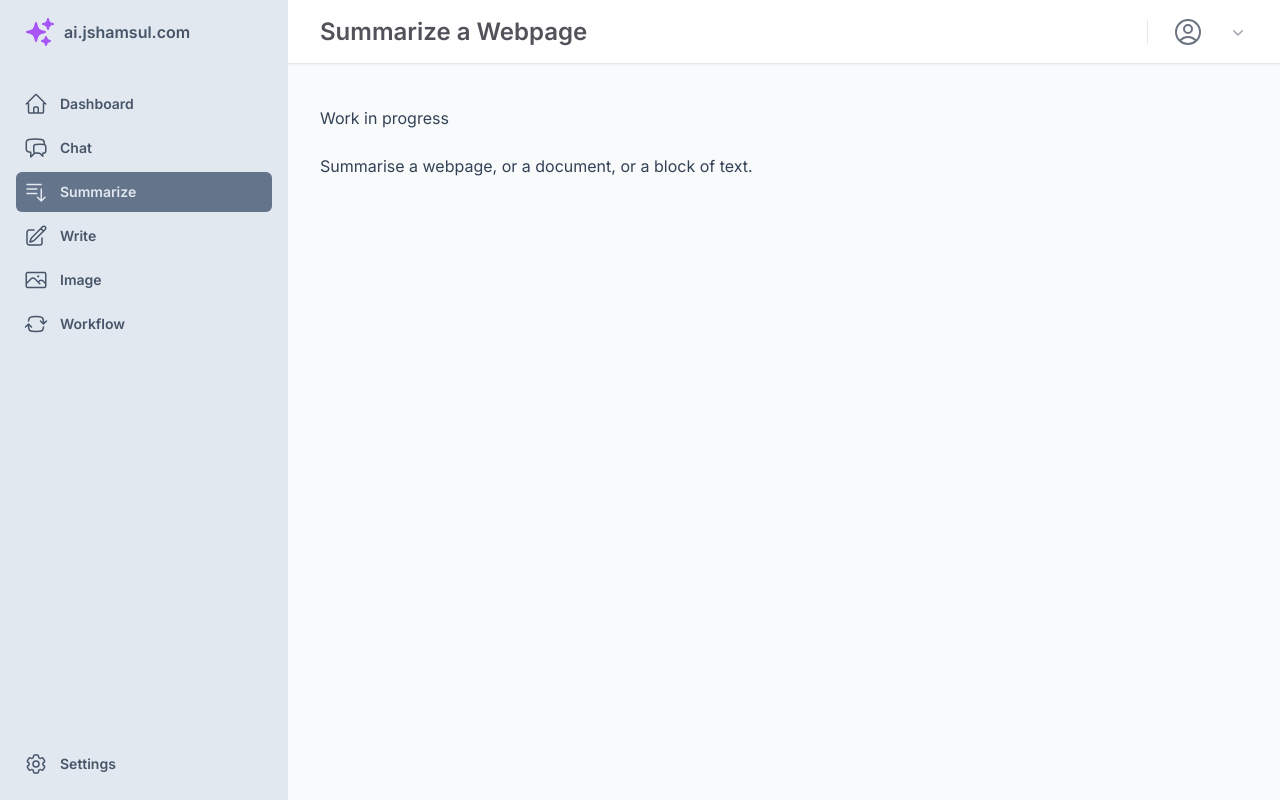
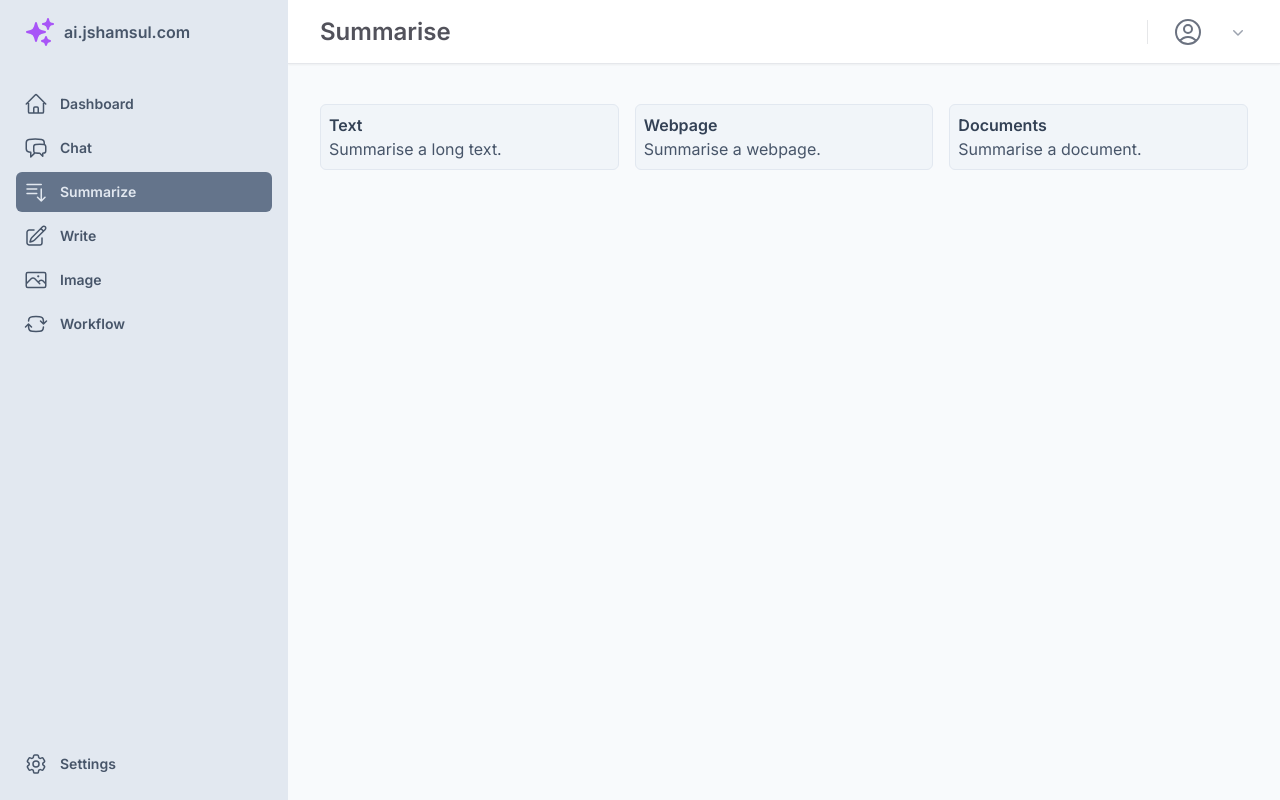
Before and after one commit to jibone/ai.jshamsul.com, a Next.js app in the folder webapp/: page /summarize in a window 1280 px wide. Built offline with nearby package versions, Linux system fonts and the light colour scheme.

Commit message:
Implemented text summerisation interface. (#5)

```diff
--- /dev/null
+++ b/webapp/src/app/summarize/doc/page.tsx
@@ -0,0 +1,15 @@
+import Layout from "@/ui/Layout";
+
+export default function SummerizeDoc() {
+  return (
+    <Layout title="Summerize Document" sideNavItem="Summarize">
+      <div className="prose prose-slate">
+        <p>Work in progress</p>
+        <p>
+          An interface that you could give a document (pdf, doc, etc) and it
+          summarise it for you.
+        </p>
+      </div>
+    </Layout>
+  );
+}
--- a/webapp/src/app/summarize/page.tsx
+++ b/webapp/src/app/summarize/page.tsx
@@ -1,11 +1,55 @@
 import Layout from "@/ui/Layout";
+import Link from "next/link";
 
 export default function Summarize() {
   return (
-    <Layout title="Summarize a Webpage" sideNavItem="Summarize">
-      <div className="prose prose-slate">
-        <p>Work in progress</p>
-        <p>Summarise a webpage, or a document, or a block of text.</p>
+    <Layout title="Summarise" sideNavItem="Summarize">
+      <div className="grid grid-cols-3 gap-4">
+        <div className="">
+          <Link
+            href="/summarize/text"
+            className="p-2 rounded-md bg-slate-100 border border-slate-200 flex group hover:bg-slate-800 hover:border-slate-900"
+          >
+            <div className="flex-col">
+              <div className="font-semibold text-slate-700 group-hover:text-slate-100">
+                Text
+              </div>
+              <div className="text-slate-600 group-hover:text-slate-200">
+                Summarise a long text.
+              </div>
+            </div>
+          </Link>
+        </div>
+        <div className="">
+          <Link
+            href="/summarize/web"
+            className="p-2 rounded-md bg-slate-100 border border-slate-200 flex group hover:bg-slate-800 hover:border-slate-900"
+          >
+            <div className="flex-col">
+              <div className="font-semibold text-slate-700 group-hover:text-slate-100">
+                Webpage
+              </div>
+              <div className="text-slate-600 group-hover:text-slate-200">
+                Summarise a webpage.
+              </div>
+            </div>
+          </Link>
+        </div>
+        <div className="">
+          <Link
+            href="/summarize/doc"
+            className="p-2 rounded-md bg-slate-100 border border-slate-200 flex group hover:bg-slate-800 hover:border-slate-900"
+          >
+            <div className="flex-col">
+              <div className="font-semibold text-slate-700 group-hover:text-slate-100">
+                Documents
+              </div>
+              <div className="text-slate-600 group-hover:text-slate-200">
+                Summarise a document.
+              </div>
+            </div>
+          </Link>
+        </div>
       </div>
     </Layout>
   );
--- /dev/null
+++ b/webapp/src/app/summarize/text/page.tsx
@@ -0,0 +1,149 @@
+"use client";
+
+import React, { useState, useEffect } from "react";
+import { useRouter } from "next/navigation";
+import { CoreMessage, streamText } from "ai";
+import { chromeai } from "chrome-ai";
+import ReactMarkdown, { Options } from "react-markdown";
+import { ExclamationCircleIcon } from "@heroicons/react/24/outline";
+import { SparklesIcon } from "@heroicons/react/24/solid";
+import Layout from "@/ui/Layout";
+
+const MemoizeReactMarkdown: React.FC<Options> = React.memo(
+  ReactMarkdown,
+  (prevProps, nextProps) =>
+    prevProps.children === nextProps.children &&
+    prevProps.className === nextProps.className,
+);
+
+export default function SummerizeText() {
+  const [isSummerizing, setIsSummerizing] = useState(false);
+  const [result, setResult] = useState<CoreMessage[]>([]);
+  const [textRaw, setTextRaw] = useState("");
+  const [userPrompt, setUserPrompt] = useState("");
+  const [error, setError] = useState(false);
+  const [errorMsg, setErrorMsg] = useState("");
+
+  const router = useRouter();
+
+  useEffect(() => {
+    const syscheck = localStorage.getItem("system-check");
+    if (syscheck === undefined || syscheck !== "pass") {
+      router.push("/");
+    }
+  }, [router]);
+
+  const handleSummerize = async () => {
+    setIsSummerizing(true);
+    const text = textRaw;
+    let modelPrompt = `Write a summary for the following text: ${text}`;
+    if (userPrompt !== "") {
+      modelPrompt = `${userPrompt} from the following text: ${text}`;
+    }
+
+    try {
+      const { textStream } = await streamText({
+        model: chromeai("text", {}),
+        messages: [
+          {
+            role: "user",
+            content: modelPrompt,
+          },
+        ],
+      });
+      for await (const textPart of textStream) {
+        setResult([
+          {
+            role: "assistant",
+            content: textPart,
+          },
+        ]);
+      }
+    } catch (e) {
+      setError(true);
+      setErrorMsg(`${e}`);
+    }
+  };
+
+  return (
+    <Layout title="Summarise Text" sideNavItem="Summarize">
+      <div className="mb-4">
+        <div className="font-medium text-slate-700">
+          Paste text to Summarise
+        </div>
+        <textarea
+          onChange={(e) => setTextRaw(e.target.value)}
+          className="mt-4 w-5/6 h-fit p-2 rounded-md border border-slate-300"
+          rows={10}
+          placeholder="..."
+        ></textarea>
+      </div>
+
+      {isSummerizing ? (
+        <div className="flex">
+          <div className="mr-2">
+            <SparklesIcon className="h-6 w-6 text-purple-500 aspect-square" />
+          </div>
+          <div className="mb-4">
+            <div>Summarising</div>
+          </div>
+        </div>
+      ) : null}
+
+      {result[0]?.content !== undefined ? (
+        <div className="px-3 py-2 mb-4 w-fit bg-slate-100 rounded-lg border border-slate-200">
+          <MemoizeReactMarkdown className={"prose"}>
+            {`${result[0]?.content}`}
+          </MemoizeReactMarkdown>
+        </div>
+      ) : null}
+
+      {error ? (
+        <div className="p-2 mb-4 rounded-lg border border-red-300 bg-white flex">
+          <div className="w-fit mr-2">
+            <ExclamationCircleIcon className="text-red-500 h-6 w-6" />
+          </div>
+          <div className="flex-grow">
+            <div className="text-red-500 font-semibold">Error:</div>
+            <div className="text-red-500/80">{errorMsg}</div>
+          </div>
+        </div>
+      ) : null}
+
+      {result[0]?.content !== undefined ? (
+        <div className="mb-10">
+          <a
+            href="/summarize/text"
+            className="px-3 py-2 rounded-lg bg-slate-900 text-slate-100 hover:bg-slate-900/80"
+          >
+            Summarise another
+          </a>
+        </div>
+      ) : null}
+
+      {isSummerizing ? null : (
+        <>
+          <div className="mb-4">
+            <div className="font-medium text-slate-700">
+              (optional) Add extra instruction for the summarisation.
+            </div>
+            <textarea
+              onChange={(e) => setUserPrompt(e.target.value)}
+              className="mt-4 w-5/6 h-fit p-2 rounded-md border border-slate-300 placeholder:text-slate-400"
+              rows={3}
+              placeholder="Summarise the text above"
+            ></textarea>
+          </div>
+          <div className="mb-4">
+            <button
+              onClick={handleSummerize}
+              className="px-4 py-2 rounded-md bg-slate-900 text-slate-100 hover:bg-slate-700"
+            >
+              Summarise
+            </button>
+          </div>
+        </>
+      )}
+    </Layout>
+  );
+}
--- /dev/null
+++ b/webapp/src/app/summarize/web/page.tsx
@@ -0,0 +1,15 @@
+import Layout from "@/ui/Layout";
+
+export default function SummarizeWeb() {
+  return (
+    <Layout title="Summarize Webpage" sideNavItem="Summarize">
+      <div className="prose prose-slate">
+        <p>Work in progress</p>
+        <p>
+          An interface where you could paste a public URL and a summary of the
+          page can be written up.
+        </p>
+      </div>
+    </Layout>
+  );
+}
--- a/webapp/src/app/workflow/page.tsx
+++ b/webapp/src/app/workflow/page.tsx
@@ -2,7 +2,7 @@ import Layout from "@/ui/Layout";
 
 export default function Workflow() {
   return (
-    <Layout title="Workflow (Work in progress)" sideNavItem="Workflow">
+    <Layout title="Workflow" sideNavItem="Workflow">
       <div className="prose prose-slate">
         <p>Work in progress</p>
         <p>
```
